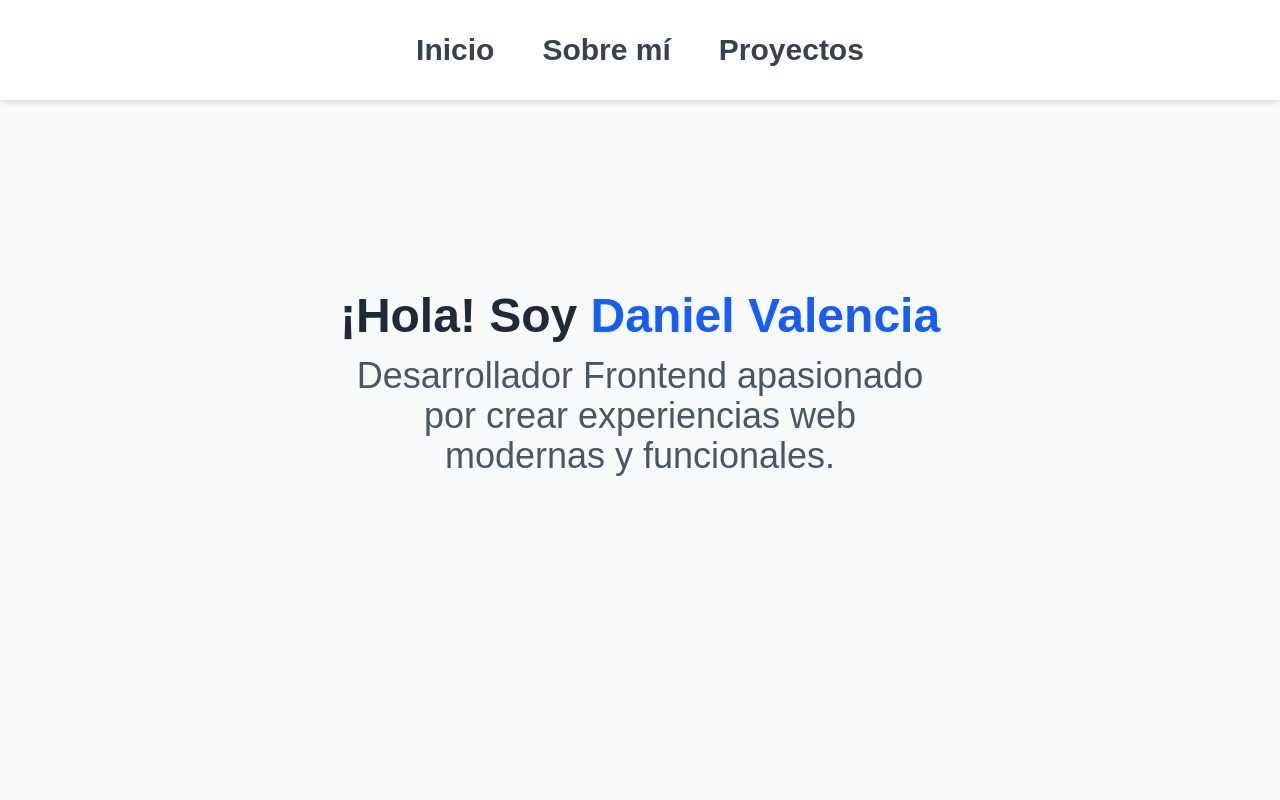
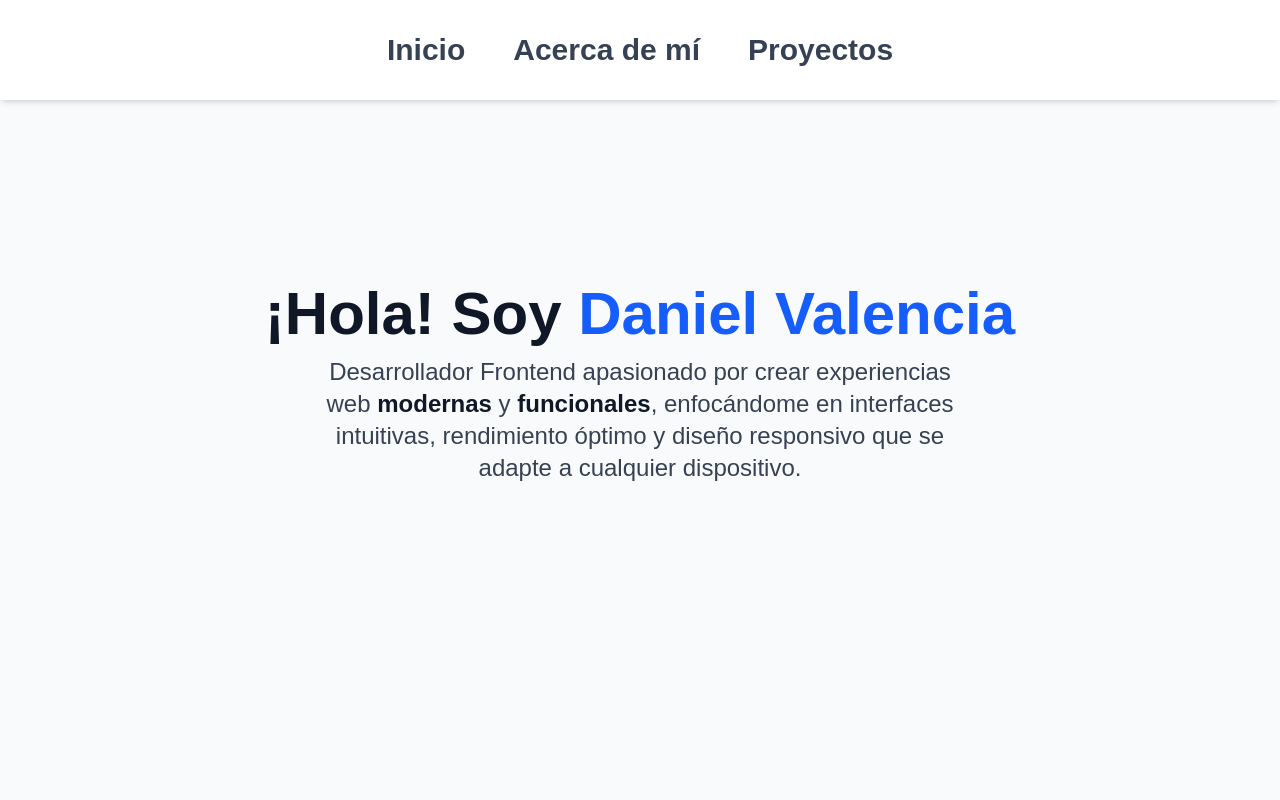
Before and after one commit to xDanyV/portfolio-react, a React (Vite) app: page / in a window 1280 px wide. Shown: the top 800 px of the page. Built offline with nearby package versions, Linux system fonts and the light colour scheme.

Commit message:
Seccion de Contacto e informacion en inicio

```diff
--- a/package.json
+++ b/package.json
@@ -15,6 +15,7 @@
     "lucide-react": "^0.544.0",
     "react": "^19.1.1",
     "react-dom": "^19.1.1",
+    "react-hot-toast": "^2.6.0",
     "react-icons": "^5.5.0",
     "tailwindcss": "^4.1.14"
   },
--- a/src/App.jsx
+++ b/src/App.jsx
@@ -5,17 +5,20 @@ import Hero from './sections/Hero';
 import Technologies from './sections/Technologies';
 import AboutMe from './sections/AboutMe';
 import Projects from './sections/Projects';
+import Contact from './sections/Contact';
+import CustomToaster from './components/CustomToaster';
 
 function App() {
 
   return (
     <div className="scroll-smooth">
+      <CustomToaster />
       <Navbar />
       <Hero />
       <Technologies />
       <AboutMe />
       <Projects />
-
+      <Contact />
     </div >
   )
 }
--- /dev/null
+++ b/src/components/CustomToaster.jsx
@@ -0,0 +1,25 @@
+import { Toaster } from "react-hot-toast";
+
+export default function CustomToaster() {
+  return (
+    <Toaster
+      position="top-right"
+      toastOptions={{
+        style: {
+          background: "#1f2937",
+          color: "#fff",
+          borderRadius: "8px",
+          padding: "12px 16px",
+          fontWeight: 500,
+        },
+        success: {
+          style: { background: "#1f2937" },
+          iconTheme: { primary: "#fff", secondary: "#1f2937", size: 20 },
+        },
+        error: {
+          style: { background: "#dc2626" },
+        },
+      }}
+    />
+  );
+}
--- a/src/components/Navbar.jsx
+++ b/src/components/Navbar.jsx
@@ -11,7 +11,7 @@ export default function Navbar() {
       <div className="container mx-auto px-6 py-8 flex justify-center ">
         <ul className="hidden md:flex space-x-8 text-gray-700 text-3xl font-semibold">
           <li><a href="#inicio" className="p-2 hover:underline hover:bg-gray-100 rounded-2xl">Inicio</a></li>
-          <li><a href="#sobre-mi" className="p-2 hover:underline hover:bg-gray-100 rounded-2xl">Sobre mí</a></li>
+          <li><a href="#sobre-mi" className="p-2 hover:underline hover:bg-gray-100 rounded-2xl">Acerca de mí</a></li>
           <li><a href="#proyectos" className="p-2 hover:underline hover:bg-gray-100 rounded-2xl">Proyectos</a></li>
 
         </ul>
--- /dev/null
+++ b/src/sections/Contact.jsx
@@ -0,0 +1,92 @@
+import { FaGithub, FaLinkedin } from 'react-icons/fa';
+import { MdEmail } from "react-icons/md";
+import { HiDocumentDownload } from "react-icons/hi";
+import { motion } from 'framer-motion';
+import { toast } from 'react-hot-toast';
+
+export default function Contact() {
+    return (
+        <section
+            id="contacto"
+            className="min-h-[60vh] flex flex-col items-center justify-center bg-gray-100 py-16"
+        >
+
+            <h2 className="text-4xl font-bold text-gray-800 mb-10">Contacto</h2>
+
+            <div className="grid grid-cols-2 sm:grid-cols-2 md:grid-cols-4 gap-8 text-6xl text-gray-700">
+
+                <div className="relative group flex flex-col items-center cursor-pointer">
+                    <motion.a
+                        href="https://github.com/xDanyV"
+                        target="_blank"
+                        rel="noopener noreferrer"
+                        whileHover={{ scale: 1.2, rotate: 5 }}
+                        whileTap={{ scale: 0.95 }}
+                        transition={{ type: "spring", stiffness: 200 }}
+                        className="hover:text-blue-500 cursor-pointer"
+                    >
+                        <FaGithub />
+                    </motion.a>
+                    <span className="absolute top-full mt-2 text-lg text-gray-700 font-bold px-2 py-1 rounded opacity-0 group-hover:opacity-100 transition-opacity duration-300">
+                        GitHub
+                    </span>
+                </div>
+
+                <div className="relative group flex flex-col items-center cursor-pointer">
+                    <motion.div
+                        onClick={() => {
+                            navigator.clipboard.writeText("danyvalencia05051@hotmail.com");
+                            toast.success("Correo copiado al portapapeles");
+                        }}
+                        whileHover={{ scale: 1.2, rotate: 5 }}
+                        whileTap={{ scale: 0.95 }}
+                        transition={{ type: "spring", stiffness: 200 }}
+                        className="hover:text-blue-500 cursor-pointer"
+                    >
+                        <MdEmail />
+                    </motion.div>
+
+                    <span className="absolute top-full mt-2 text-lg text-gray-700 font-bold px-2 py-1 rounded opacity-0 group-hover:opacity-100 transition-opacity duration-300">
+                        Email
+                    </span>
+                </div>
+
+                <div className="relative group flex flex-col items-center cursor-pointer">
+                    <motion.a
+                        href="https://www.linkedin.com/in/daniel-valencia-6a4689278/"
+                        target="_blank"
+                        rel="noopener noreferrer"
+                        whileHover={{ scale: 1.2, rotate: 5 }}
+                        whileTap={{ scale: 0.95 }}
+                        transition={{ type: "spring", stiffness: 200 }}
+                        className="hover:text-blue-500 cursor-pointer"
+                    >
+                        <FaLinkedin />
+                    </motion.a>
+                    <span className="absolute top-full mt-2 text-lg text-gray-700 font-bold px-2 py-1 rounded opacity-0 group-hover:opacity-100 transition-opacity duration-300">
+                        LinkedIn
+                    </span>
+                </div>
+
+
+                <div className="relative group flex flex-col items-center cursor-pointer">
+                    <motion.a
+                        href="../public/CV-Daniel-Valencia.pdf"
+                        download="CV-Daniel-Valencia.pdf"
+                        whileHover={{ scale: 1.2, rotate: 5 }}
+                        whileTap={{ scale: 0.95 }}
+                        transition={{ type: "spring", stiffness: 200 }}
+                        className="hover:text-blue-500 cursor-pointer"
+                    >
+                        <HiDocumentDownload />
+                    </motion.a>
+                    <span className="absolute top-full mt-2 text-lg text-gray-700 font-bold px-2 py-1 rounded opacity-0 group-hover:opacity-100 transition-opacity duration-300">
+                        CV
+                    </span>
+                </div>
+
+            </div>
+
+        </section>
+    );
+}
--- a/src/sections/Hero.jsx
+++ b/src/sections/Hero.jsx
@@ -5,24 +5,32 @@ export default function Hero() {
     return (
         <section
             id="inicio"
-            className=" min-h-screen flex flex-col justify-center items-center text-center bg-gray-50"
+            className="min-h-screen flex flex-col justify-center items-center text-center bg-gray-50 px-4"
         >
             <motion.h1
                 initial={{ opacity: 0, y: -30 }}
                 animate={{ opacity: 1, y: 0 }}
                 transition={{ duration: 0.6 }}
-                className="text-3xl md:text-5xl font-bold mb-4 text-gray-800"
+                className="text-4xl md:text-6xl font-extrabold mb-3 text-gray-900"
             >
-                ¡Hola! Soy <span className="text-blue-600 ">Daniel Valencia</span>
+                ¡Hola! Soy <span className="text-blue-600">Daniel Valencia</span>
             </motion.h1>
 
             <motion.p
                 initial={{ opacity: 0, y: 20 }}
                 animate={{ opacity: 1, y: 0 }}
                 transition={{ delay: 0.2, duration: 0.6 }}
-                className="text-gray-600 text-2xl md:text-4xl max-w-xl mb-8"
+                className="text-gray-700 text-lg md:text-2xl max-w-2xl mb-8"
             >
-                Desarrollador Frontend apasionado por crear experiencias web modernas y funcionales.
+                Desarrollador Frontend apasionado por crear experiencias web
+                <span className="font-semibold text-gray-900"> modernas </span>
+                y <span className="font-semibold text-gray-900">funcionales</span>, enfocándome en
+                interfaces intuitivas, rendimiento óptimo y diseño responsivo que se adapte
+                a cualquier dispositivo.
             </motion.p>
-        </section>);
+
+
+        </section>
+
+    );
 }
```
Also changed, not shown: 2 other files (tests, documents, lock files or other folders).
